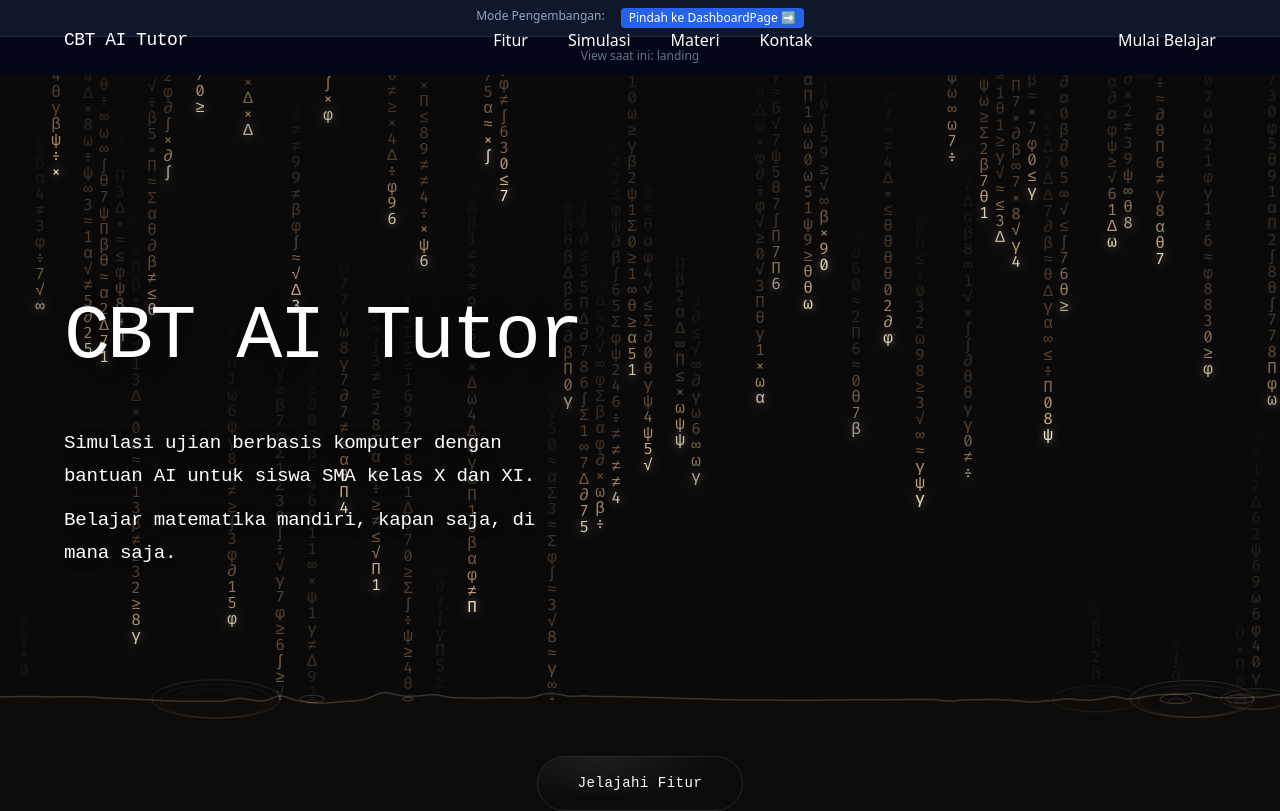
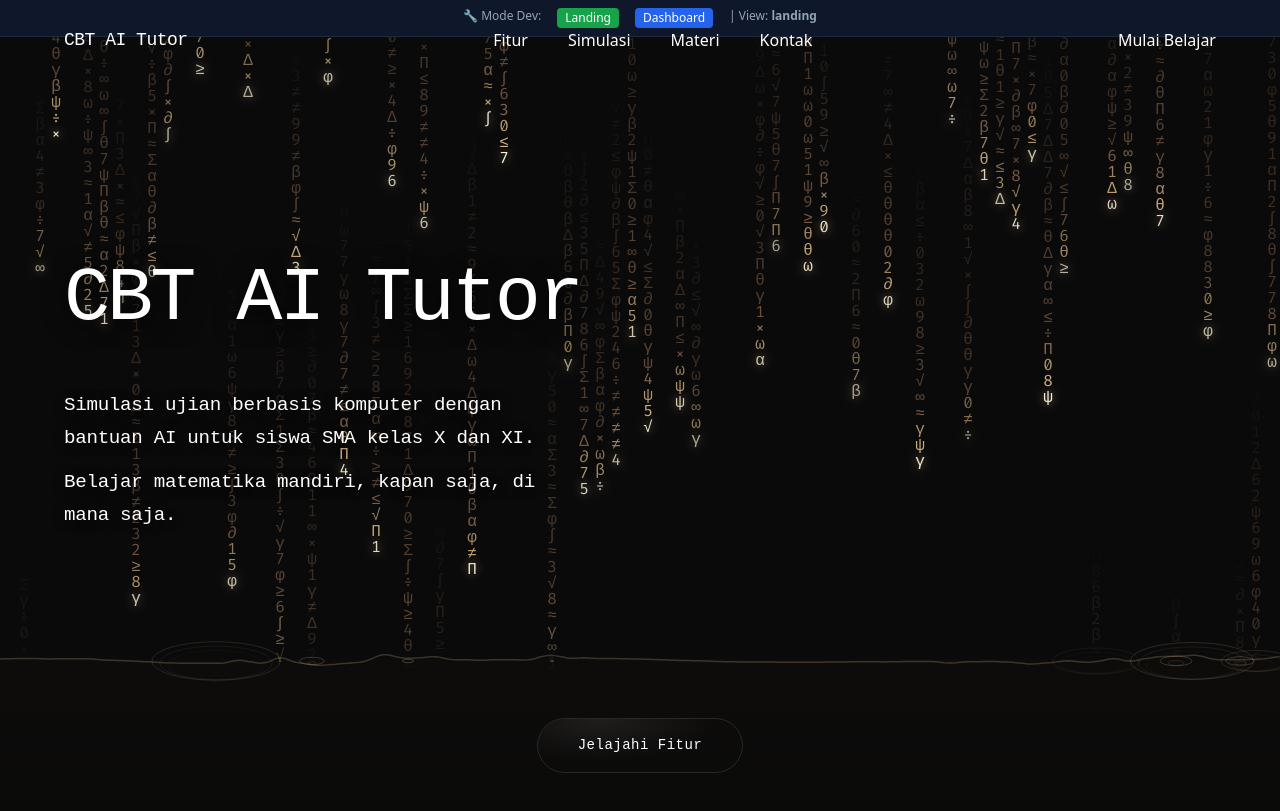
Before and after one commit to irzalgit/vue-kim, a React (Vite) app: page / in a window 1280 px wide. Shown: the top 811 px of the page. Built offline with nearby package versions, Linux system fonts and the light colour scheme; no server answers.

Commit message:
pe3baii dashbordpage

```diff
--- a/src/App.tsx
+++ b/src/App.tsx
@@ -60,19 +60,25 @@ export default function App() {
   }, [currentView]);
 
   const bukaSoal = (kode: string) => {
-    console.log('Buka soal:', kode);
+    console.log('✅ Buka soal:', kode);
     setKodeSoal(kode);
     setCurrentView('soal');
   };
 
   const kembaliKeDashboard = () => {
-    console.log('Kembali ke dashboard');
+    console.log('✅ Kembali ke dashboard');
     setCurrentView('dashboard');
   };
 
-  // ✅ PASTIKAN FUNGSI INI ADA DAN BENAR
+  // ✅ FUNGSI PINDAH KE DASHBOARD - DIPERBAIKI
   const pindahKeDashboard = () => {
-    console.log('Tombol diklik! Pindah dari:', currentView);
+    console.log('✅ Tombol diklik! Pindah dari:', currentView, '→ dashboard');
+    setCurrentView('dashboard');
+  };
+
+  // ✅ FUNGSI MULAI BELAJAR (dari LandingPage ke Dashboard)
+  const mulaiDariLanding = () => {
+    console.log('✅ Mulai belajar - Pindah dari landing → dashboard');
     setCurrentView('dashboard');
   };
 
@@ -81,24 +87,34 @@ export default function App() {
       <BrowserRouter>
         <div className="min-h-screen bg-slate-950 text-white">
           {/* Debug Navigation */}
-          <div className="bg-slate-900 p-2 text-center border-b border-slate-800 text-xs text-slate-400 flex justify-center gap-4">
-            <span>Mode Pengembangan:</span>
+          <div className="bg-slate-900 p-2 text-center border-b border-slate-800 text-xs text-slate-400 flex justify-center gap-4 flex-wrap">
+            <span>🔧 Mode Dev:</span>
+            <button
+              onClick={mulaiDariLanding}
+              className="bg-green-600 px-2 py-0.5 rounded text-white font-medium hover:bg-green-500 transition-colors"
+            >
+              Landing
+            </button>
             <button
               onClick={pindahKeDashboard}
-              className="bg-blue-600 px-2 py-0.5 rounded text-white font-medium hover:bg-blue-500"
+              className="bg-blue-600 px-2 py-0.5 rounded text-white font-medium hover:bg-blue-500 transition-colors"
             >
-              Pindah ke DashboardPage ➡️
+              Dashboard
             </button>
+            <span>| View: <strong>{currentView}</strong></span>
           </div>
 
-          {/* TAMBAHKAN INI UNTUK DEBUG */}
-          <div style={{ textAlign: 'center', padding: '10px', fontSize: '12px', color: '#64748b' }}>
-            View saat ini: {currentView}
-          </div>
-
-          {/* Views */}
-          {currentView === 'landing' && <LandingPage onMulai={() => setCurrentView('dashboard')} />}
-          {currentView === 'dashboard' && <DashboardPage onBukaSoal={bukaSoal} />}
+          {/* Views Rendering */}
+          {currentView === 'landing' && <LandingPage onMulai={mulaiDariLanding} />}
+          {currentView === 'dashboard' && (
+            <DashboardPage
+              onBukaSoal={bukaSoal}
+              onKembaliKeLanding={() => {
+                console.log('✅ Kembali ke landing');
+                setCurrentView('landing');
+              }}
+            />
+          )}
           {currentView === 'soal' && <SoalPage kodeSoal={kodeSoal} onKembali={kembaliKeDashboard} />}
         </div>
       </BrowserRouter>
--- a/src/pages/DashboardPage.tsx
+++ b/src/pages/DashboardPage.tsx
@@ -3,9 +3,10 @@ import SoalCard from '../components/SoalCard';
 
 interface DashboardPageProps {
   onBukaSoal: (kode: string) => void;
+  onKembaliKeLanding?: () => void;
 }
 
-export default function DashboardPage({ onBukaSoal }: DashboardPageProps) {
+export default function DashboardPage({ onBukaSoal, onKembaliKeLanding }: DashboardPageProps) {
   const [jawaban, setJawaban] = useState<number[]>([]);
 
   const daftarSoal = [
@@ -14,8 +15,48 @@ export default function DashboardPage({ onBukaSoal }: DashboardPageProps) {
     { kode: 'kimia', kategori: 'Kimia', tanya: 'Rumus air adalah?', opsi: ['H2O', 'CO2', 'NaCl', 'O2'] },
   ];
 
+  const handleBukaSoal = (kode: string) => {
+    console.log('✅ Dashboard: Buka soal -', kode);
+    onBukaSoal(kode);
+  };
+
+  const handleKembali = () => {
+    console.log('✅ Dashboard: Kembali ke Landing');
+    onKembaliKeLanding?.();
+  };
+
   return (
     <div style={{ padding: '40px', color: '#fff', background: '#0a0a0a', minHeight: '100vh' }}>
+      {/* Tombol Kembali */}
+      {onKembaliKeLanding && (
+        <div style={{ marginBottom: '30px' }}>
+          <button
+            onClick={handleKembali}
+            style={{
+              background: '#ef4444',
+              color: 'white',
+              border: 'none',
+              padding: '10px 20px',
+              borderRadius: '8px',
+              cursor: 'pointer',
+              fontSize: '14px',
+              fontWeight: 'bold',
+              transition: 'all 0.3s',
+            }}
+            onMouseEnter={(e) => {
+              e.currentTarget.style.background = '#dc2626';
+              e.currentTarget.style.transform = 'translateY(-2px)';
+            }}
+            onMouseLeave={(e) => {
+              e.currentTarget.style.background = '#ef4444';
+              e.currentTarget.style.transform = 'translateY(0)';
+            }}
+          >
+            ← Kembali ke Landing
+          </button>
+        </div>
+      )}
+
       <h1 style={{ fontSize: '32px', marginBottom: '10px' }}>📚 Vue-Kim Dashboard</h1>
       <p style={{ color: '#94a3b8', marginBottom: '30px' }}>Pilih mata pelajaran untuk memulai simulasi</p>
       <hr style={{ margin: '20px 0', borderColor: '#334155' }} />
@@ -24,7 +65,7 @@ export default function DashboardPage({ onBukaSoal }: DashboardPageProps) {
         {daftarSoal.map((soal) => (
           <div
             key={soal.kode}
-            onClick={() => onBukaSoal(soal.kode)}
+            onClick={() => handleBukaSoal(soal.kode)}
             style={{
               background: '#1e293b',
               border: '1px solid #334155',
@@ -46,6 +87,10 @@ export default function DashboardPage({ onBukaSoal }: DashboardPageProps) {
             <h3 style={{ fontSize: '20px', marginBottom: '8px' }}>{soal.kategori}</h3>
             <p style={{ color: '#94a3b8', fontSize: '14px' }}>{soal.tanya}</p>
             <button
+              onClick={(e) => {
+                e.stopPropagation();
+                handleBukaSoal(soal.kode);
+              }}
               style={{
                 marginTop: '16px',
                 background: '#3b82f6',
@@ -55,6 +100,14 @@ export default function DashboardPage({ onBukaSoal }: DashboardPageProps) {
                 borderRadius: '8px',
                 cursor: 'pointer',
                 width: '100%',
+                fontWeight: 'bold',
+                transition: 'all 0.3s',
+              }}
+              onMouseEnter={(e) => {
+                e.currentTarget.style.background = '#2563eb';
+              }}
+              onMouseLeave={(e) => {
+                e.currentTarget.style.background = '#3b82f6';
               }}
             >
               Mulai Ujian
@@ -69,9 +122,11 @@ export default function DashboardPage({ onBukaSoal }: DashboardPageProps) {
       <SoalCard
         soal={daftarSoal[0]}
         index={0}
-        jawaban={jawaban}
-        onSimpan={(_idx, val) => setJawaban(val)}
-        onOpenAI={() => alert('Fitur AI aktif!')}
+        jawaban={0}
+        onJawab={(index) => {
+          console.log('✅ Jawab soal:', index);
+          setJawaban([...jawaban, index]);
+        }}
       />
     </div>
   );
```
